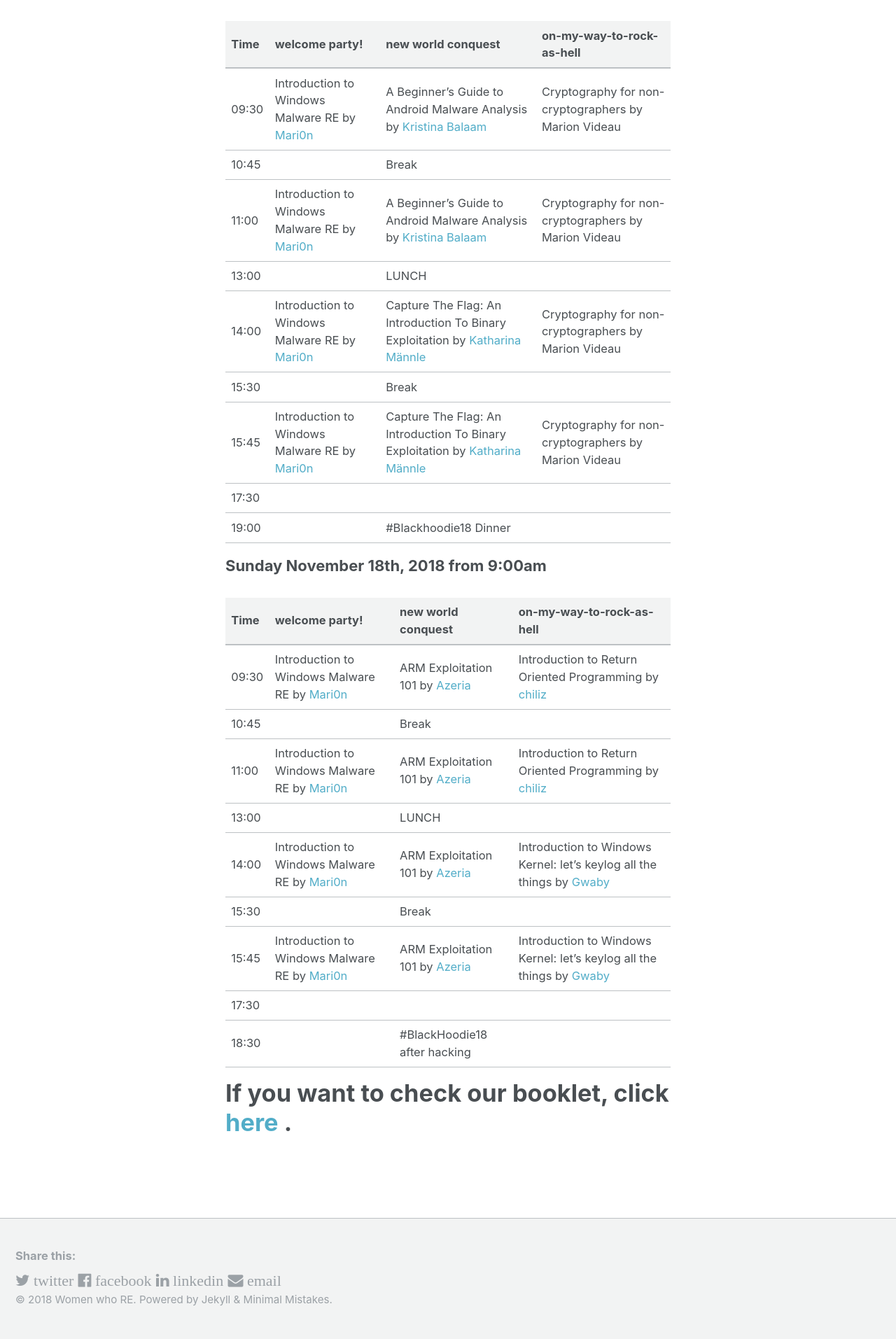
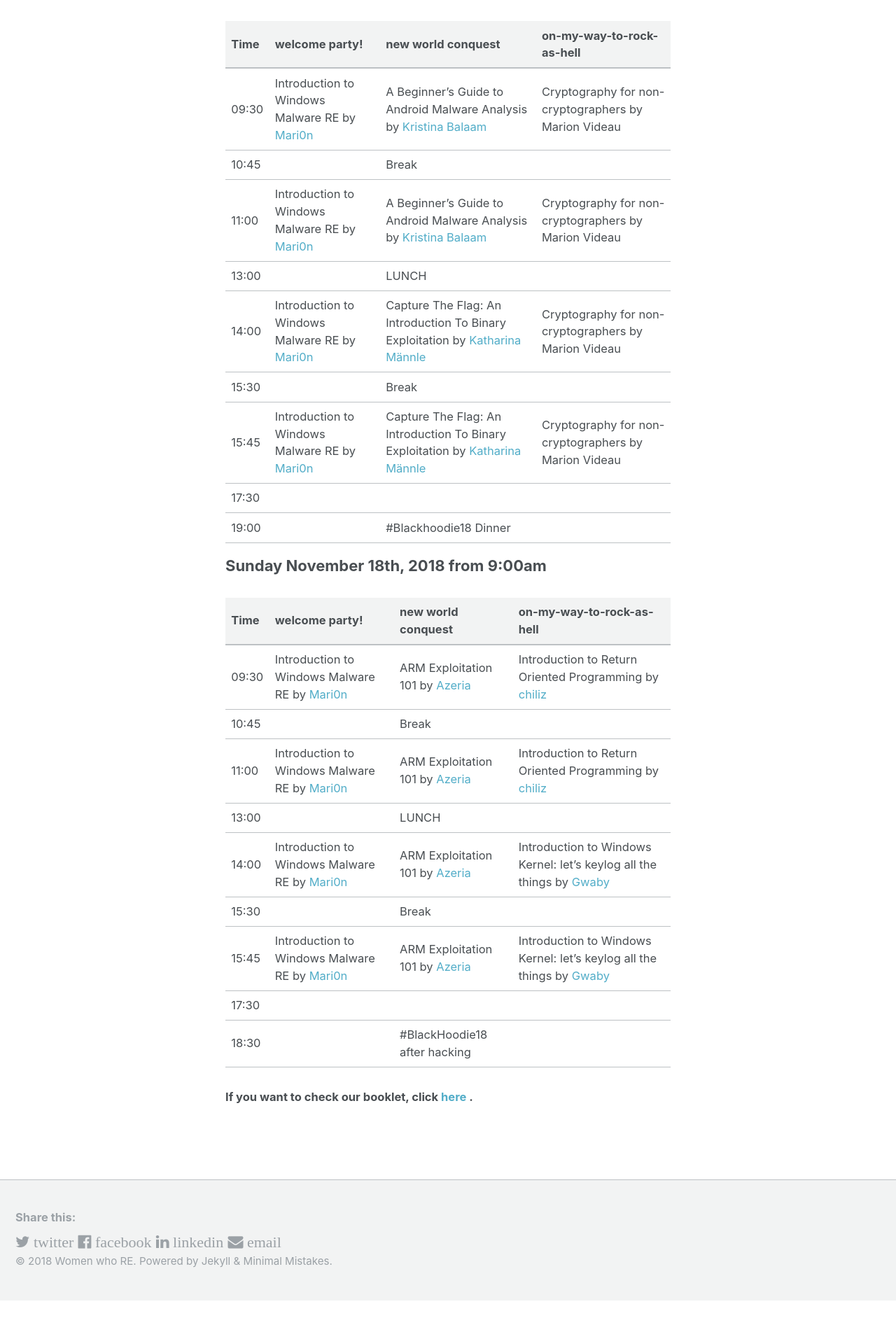
Before and after one commit to blackhoodieRE/blackhoodiere.github.io, a Jekyll site: the page built from _pages/schedule.md, in a window 1280 px wide. Shown: the part 1586-3499 px from the top of the page at 70% size. Built offline with Jekyll 4.4.1, drawn with Linux system fonts in a browser that asks for light colours; after the commit the page ends 3444 px from its top, so only the background shows below that.

Commit message:
Ups, a bit smaller !

```diff
--- a/_pages/schedule.md
+++ b/_pages/schedule.md
@@ -64,4 +64,4 @@ header:
 |18:30|   | #BlackHoodie18 after hacking  |   |
 
 
-# If you want to check our booklet, click [here](https://latexonline.cc/pending?git=https%3A%2F%2Fgithub.com%2FblackhoodieRE%2Fblackhoodie_booklet&target=booklet_2018.tex&command=xelatex&trackId=1534706493534) .
+#### If you want to check our booklet, click [here](https://latexonline.cc/pending?git=https%3A%2F%2Fgithub.com%2FblackhoodieRE%2Fblackhoodie_booklet&target=booklet_2018.tex&command=xelatex&trackId=1534706493534) .
```
